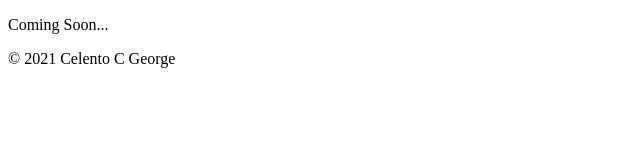
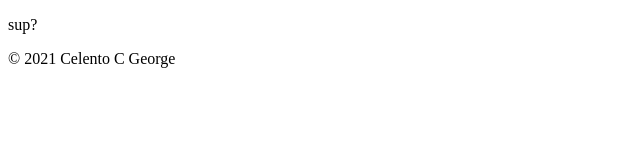
Before and after one commit to celento/celento.me-, a Next.js app: page / in a window 1280 px wide. Shown: the top 160 px of the page, without its empty margins (0-640 px from the left). Built offline with nearby package versions, Linux system fonts and the light colour scheme.

Commit message:
Update index.js

```diff
--- a/pages/index.js
+++ b/pages/index.js
@@ -15,7 +15,7 @@ export default function Home() {
 
         <p className="mt-3 text-2xl">
 
-         <p className="my-1">Coming Soon...</p>
+         <p className="my-1">sup?</p>
 
         </p>
 
```
